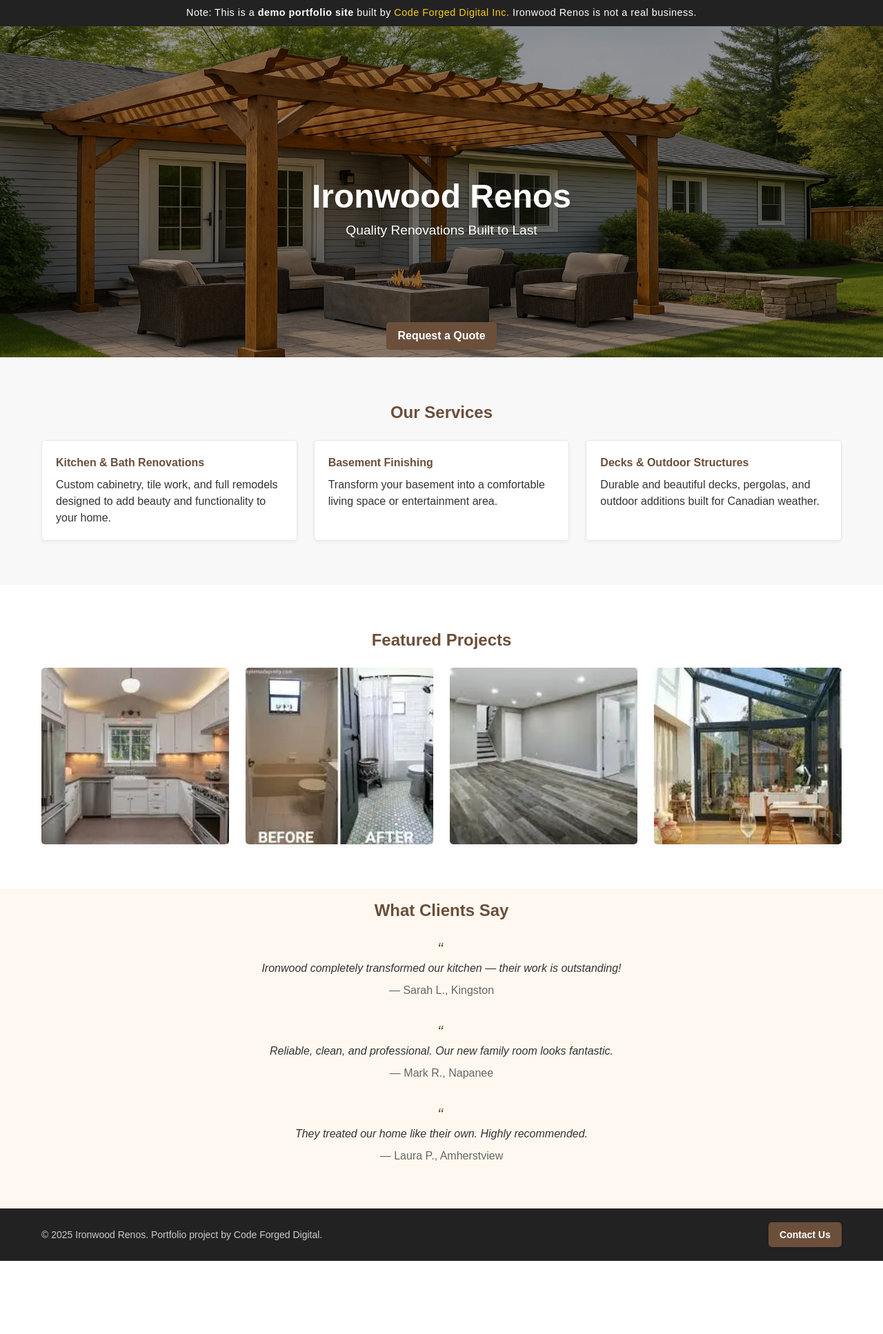
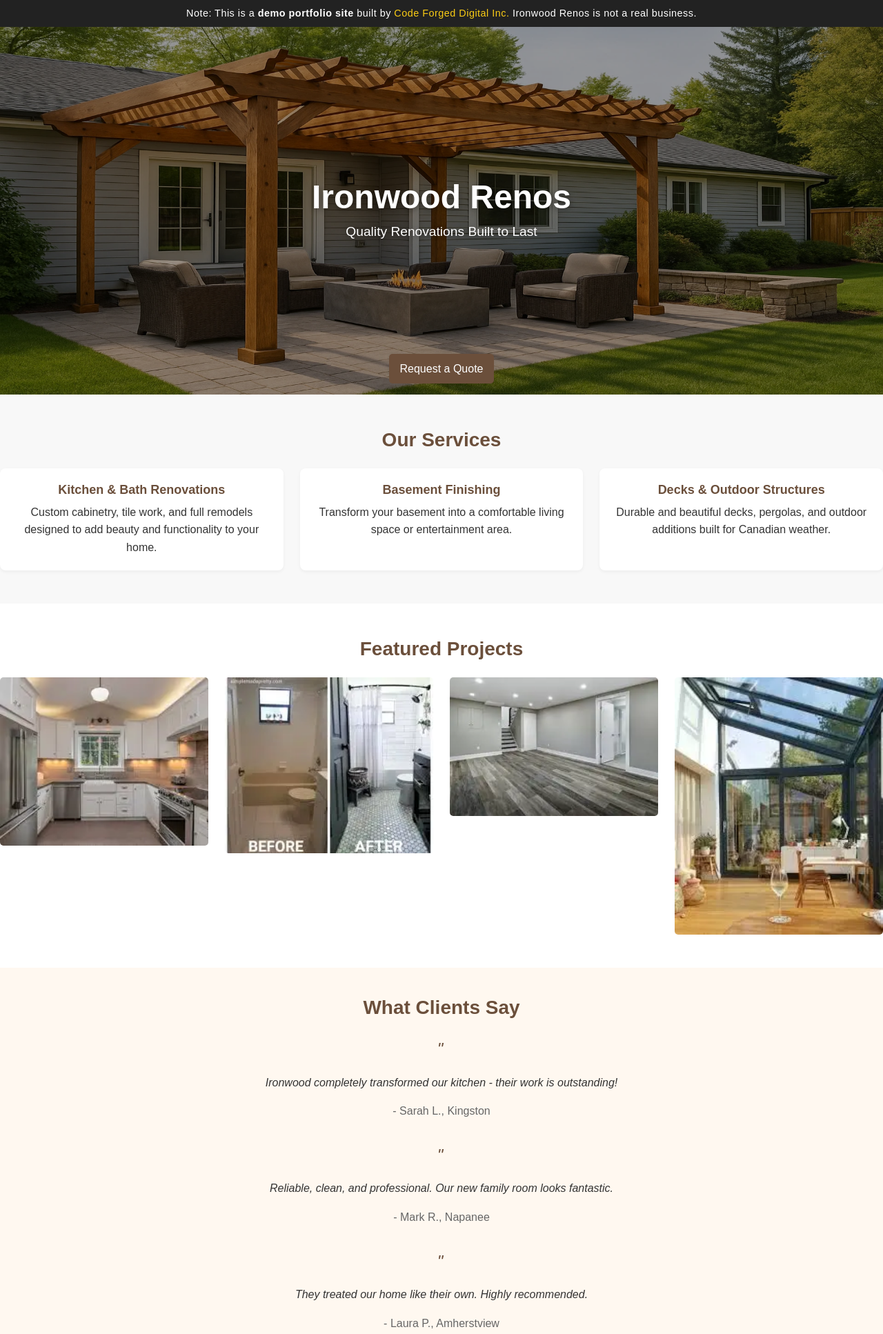
Before and after one commit to DJC339/ironwood-renos, a plain HTML site: page index.html in a window 1280 px wide. Shown: the top 1934 px of the page at 69% size. Before the commit the page ends 1828 px from the top, so only its background shows below. Drawn offline with Linux system fonts and the light colour scheme.

Commit message:
Removed Tailwind and cleaned up code

```diff
--- /dev/null
+++ b/css/style.css
@@ -0,0 +1,141 @@
+/* Ironwood Renos – Plain CSS (Tailwind removed)
+   Focus: same look/feel, fast load, mobile-first */
+
+/* Root tokens */
+:root {
+  --primary: #6b4f3b;
+  --text: #333333;
+  --muted: #666666;
+  --bg: #ffffff;
+  --bg-light: #f8f8f8;
+  --bg-alt: #fff8f0;
+  --footer-bg: #222222;
+  --footer-text: #cccccc;
+
+  --radius-sm: 5px;
+  --radius-md: 8px;
+  --shadow-sm: 0 2px 5px rgba(0,0,0,0.05);
+}
+
+/* Base */
+html { scroll-behavior: smooth; }
+* { box-sizing: border-box; }
+body {
+  margin: 0;
+  background: var(--bg);
+  color: var(--text);
+  font-family: Arial, ui-sans-serif, system-ui, sans-serif;
+  line-height: 1.6;
+}
+img, picture { display: block; max-width: 100%; height: auto; }
+a { color: inherit; text-decoration: none; }
+a:focus-visible { outline: 2px solid var(--primary); outline-offset: 2px; border-radius: 2px; }
+
+/* Typography */
+h1, h2, h3 { line-height: 1.25; }
+h1 { font-size: clamp(1.75rem, 5.5vw, 2.25rem); }
+h2 { font-size: clamp(1.25rem, 3.5vw, 1.75rem); }
+h3 { font-size: 1.125rem; }
+
+/* Accessibility */
+.skip-link {
+  position: absolute; left: -9999px; top: auto; width: 1px; height: 1px; overflow: hidden;
+}
+.skip-link:focus {
+  position: absolute; left: 1rem; top: 1rem; width: auto; height: auto;
+  padding: .5rem .75rem; background: #000; color: #fff; border-radius: 4px; z-index: 50;
+}
+
+/* Layout helpers */
+.container { max-width: 1200px; margin-inline: auto; padding-inline: 20px; }
+.section { padding-block: 3rem; }
+.section-title { margin: 0 0 1.5rem; text-align: center; font-weight: 600; font-size: clamp(1.25rem, 2.5vw, 1.75rem); color: var(--primary); }
+
+/* Notice banner */
+.notice-banner {
+  background: #222; color: #fff; text-align: center;
+  padding: 0.5rem 1rem; font-size: 0.9rem; letter-spacing: 0.5px;
+}
+.notice-banner a { color: #facc15; }
+
+/* Hero */
+.hero { position: relative; color: #fff; text-align: center; }
+.hero-wrap { position: relative; width: 100%; aspect-ratio: 12 / 5; max-height: 100vh; overflow: hidden; }
+.hero-wrap img { width: 100%; height: 100%; object-fit: cover; }
+.hero-backdrop { position: absolute; inset: 0; background: rgba(0,0,0,0.4); }
+.hero-overlay {
+  position: absolute; inset: 0; display: flex; flex-direction: column; align-items: center; justify-content: center;
+  padding-inline: 1rem;
+}
+.hero h1 { margin: 0 0 .5rem; font-weight: 600; font-size: clamp(1.875rem, 6vw, 3rem); line-height: 1.1; text-shadow: 0 2px 8px rgba(0,0,0,.4); }
+.hero p { margin: 0; font-size: clamp(1rem, 2.6vw, 1.2rem); text-shadow: 0 1px 6px rgba(0,0,0,.35); }
+.hero-cta { position: absolute; left: 0; right: 0; bottom: 1rem; display: flex; justify-content: center; }
+
+/* Buttons */
+.btn-primary-sm {
+  display: inline-block;
+  background: var(--primary); color: #fff;
+  padding: .55rem 1rem; border-radius: var(--radius-sm);
+  box-shadow: var(--shadow-sm);
+  transition: transform .08s ease, filter .15s ease;
+}
+.btn-primary-sm:hover { filter: brightness(1.05); }
+.btn-primary-sm:active { transform: translateY(1px); }
+.btn-primary-sm[aria-disabled="true"] { opacity: .6; pointer-events: none; }
+
+/* Sections with background tints */
+.bg-bg-light { background: var(--bg-light); }
+.bg-bg-alt { background: var(--bg-alt); }
+
+/* Services */
+.cards-grid {
+  display: grid; grid-template-columns: 1fr; gap: 1.25rem; text-align: center;
+}
+@media (min-width: 640px) { .cards-grid { grid-template-columns: repeat(2, 1fr); } }
+@media (min-width: 768px) { .cards-grid { grid-template-columns: repeat(3, 1fr); gap: 1.5rem; } }
+.card {
+  background: #fff; border-radius: var(--radius-md); padding: 1.25rem; box-shadow: var(--shadow-sm);
+}
+.card h3 { margin: 0 0 .5rem; color: var(--primary); font-weight: 600; }
+.card p { margin: 0; }
+
+/* Gallery */
+.gallery-grid {
+  display: grid; gap: 1rem; grid-template-columns: 1fr;
+}
+@media (min-width: 640px) { .gallery-grid { grid-template-columns: repeat(2, 1fr); gap: 1.25rem; } }
+@media (min-width: 768px) { .gallery-grid { grid-template-columns: repeat(3, 1fr); gap: 1.5rem; } }
+@media (min-width: 1024px) { .gallery-grid { grid-template-columns: repeat(4, 1fr); } }
+.img-tile { width: 100%; height: auto; border-radius: var(--radius-sm); display: block; }
+
+/* Testimonials */
+.after-hero { padding-top: 2.5rem; text-align: center; }
+.testimonial { max-width: 60ch; margin: 0 auto 2rem; }
+.testimonial blockquote { margin: 0; font-style: italic; }
+.testimonial figcaption { color: var(--muted); margin-top: .5rem; }
+.testimonial blockquote span[aria-hidden="true"] {
+  vertical-align: top; color: var(--primary); font-size: 1.5rem; margin-right: .25rem;
+}
+
+/* Footer */
+footer { background: var(--footer-bg); color: var(--footer-text); font-size: .95rem; }
+.footer-bar { display: flex; flex-direction: column; align-items: center; justify-content: space-between; gap: 1rem; padding-block: 1.25rem; }
+@media (min-width: 640px) { .footer-bar { flex-direction: row; } }
+
+/* Reduced motion */
+@media (prefers-reduced-motion: reduce) {
+  * { animation-duration: 0.01ms !important; animation-iteration-count: 1 !important; transition-duration: 0.01ms !important; scroll-behavior: auto !important; }
+}
+
+/* Print styles */
+@media print {
+  @page { margin: 12mm; }
+  body { background: #fff; color: #000; }
+  .notice-banner, .hero-cta, .hero-backdrop { display: none !important; }
+  .hero-wrap { aspect-ratio: auto; max-height: none; }
+  .hero-wrap img { display: none; }
+  .bg-bg-light, .bg-bg-alt, footer { background: #fff !important; color: #000 !important; }
+  .btn-primary-sm { background: transparent; color: #000 !important; box-shadow: none; border: 1px solid #000; }
+  .container { max-width: none; padding: 0; }
+  a[href^="http"]::after { content: " (" attr(href) ")"; font-size: 90%; }
+}
--- a/index.html
+++ b/index.html
@@ -5,69 +5,54 @@
   <meta name="viewport" content="width=device-width, initial-scale=1.0" />
   <title>Ironwood Renos</title>
 
-  <!-- Tailwind build -->
   <link rel="preload" as="image" href="images/ironwood-renos-banner.webp"
         imagesrcset="images/ironwood-renos-banner-800.webp 800w, images/ironwood-renos-banner-1200.webp 1200w, images/ironwood-renos-banner-1600.webp 1600w, images/ironwood-renos-banner.webp 1920w"
         imagesizes="100vw"
         fetchpriority="high" />
-  <link rel="stylesheet" href="css/tw.css" />
-  <style>
-    /* Minimal inline styles only for accessibility */
-    .skip-link { position:absolute; left:-9999px; top:auto; width:1px; height:1px; overflow:hidden; }
-    .skip-link:focus { position:absolute; left:1rem; top:1rem; width:auto; height:auto; padding:.5rem .75rem; background:#000; color:#fff; border-radius:4px; z-index:50; }
-  </style>
+  <link rel="stylesheet" href="css/style.css" />
 </head>
 
 <body>
   <a class="skip-link" href="#main-content">Skip to main content</a>
 
   <!-- Demo Notice Banner -->
-  <div style="
-    background: #222;
-    color: #fff;
-    text-align: center;
-    padding: 0.5rem 1rem;
-    font-size: 0.9rem;
-    letter-spacing: 0.5px;
-    font-family: Arial, sans-serif;
-  ">
+  <div class="notice-banner">
     Note: This is a <strong>demo portfolio site</strong> built by
-    <a href="https://www.codeforgeddigital.ca" target="_blank" rel="noopener noreferrer" style="color:#facc15; text-decoration:none;" aria-label="Code Forged Digital (opens in a new tab)">
+    <a href="https://www.codeforgeddigital.ca" target="_blank" rel="noopener noreferrer" aria-label="Code Forged Digital (opens in a new tab)">
       Code Forged Digital Inc.
     </a>
     Ironwood Renos is not a real business.
   </div>
 
-<!-- Hero Section (Tailwind only, compact CTA) -->
+<!-- Hero Section -->
 <main id="main-content">
-<section class="hero relative text-white text-center">
+<section class="hero">
   <!-- Full image with intrinsic dimensions to reserve space -->
-  <div class="hero-wrap w-full aspect-[12/5] max-h-screen overflow-hidden">
+  <div class="hero-wrap">
     <img
       src="images/ironwood-renos-banner.webp"
       srcset="images/ironwood-renos-banner-800.webp 800w, images/ironwood-renos-banner-1200.webp 1200w, images/ironwood-renos-banner-1600.webp 1600w, images/ironwood-renos-banner.webp 1920w"
       sizes="100vw"
       alt=""
-      class="w-full h-full object-cover block"
       width="1920"
       height="800"
       fetchpriority="high"
       loading="eager"
     />
-    <div class="absolute inset-0 bg-black/40" aria-hidden="true"></div>
+    <div class="hero-backdrop" aria-hidden="true"></div>
 
     <!-- Centered text -->
-    <div class="hero-overlay absolute inset-0 flex flex-col justify-center items-center px-4">
-      <h1 class="text-hero-xl font-semibold mb-2 drop-shadow-lg">
+    <div class="hero-overlay">
+      <h1>
         Ironwood Renos
       </h1>
-      <p class="text-lg drop-shadow-md">
+      <p>
         Quality Renovations Built to Last
       </p>
     </div>
 
     <!-- Smaller CTA anchored to bottom -->
-  <div class="hero-cta absolute left-0 right-0 flex justify-center">
+  <div class="hero-cta">
       <a
         href="#contact"
         class="btn-primary-sm"
@@ -80,25 +65,25 @@
 
   <!-- Services Section -->
   <section class="bg-bg-light">
-    <div class="section text-center">
+    <div class="section">
       <h2 class="section-title">Our Services</h2>
 
-      <div class="grid grid-cols-1 sm:grid-cols-2 md:grid-cols-3 gap-5 md:gap-6">
+      <div class="cards-grid">
         <!-- Card -->
         <div class="card">
-          <h3 class="text-primary font-semibold mb-2">Kitchen &amp; Bath Renovations</h3>
+          <h3>Kitchen &amp; Bath Renovations</h3>
           <p>Custom cabinetry, tile work, and full remodels designed to add beauty and functionality to your home.</p>
         </div>
 
         <!-- Card -->
         <div class="card">
-          <h3 class="text-primary font-semibold mb-2">Basement Finishing</h3>
+          <h3>Basement Finishing</h3>
           <p>Transform your basement into a comfortable living space or entertainment area.</p>
         </div>
 
         <!-- Card -->
         <div class="card">
-          <h3 class="text-primary font-semibold mb-2">Decks &amp; Outdoor Structures</h3>
+          <h3>Decks &amp; Outdoor Structures</h3>
           <p>Durable and beautiful decks, pergolas, and outdoor additions built for Canadian weather.</p>
         </div>
       </div>
@@ -110,7 +95,7 @@
     <div class="section">
       <h2 class="section-title">Featured Projects</h2>
 
-      <div class="grid gap-4 sm:gap-5 md:gap-6 grid-cols-1 sm:grid-cols-2 md:grid-cols-3 lg:grid-cols-4">
+      <div class="gallery-grid">
         <picture>
           <source srcset="images/project1.webp" type="image/webp" />
           <img src="images/project1.jpg" alt="Cedar Deck Project" class="img-tile" loading="lazy" decoding="async" width="250" height="202" />
@@ -133,48 +118,45 @@
 
     <!-- Testimonials Section -->
   <section class="bg-bg-alt">
-    <div class="section after-hero text-center">
+    <div class="section after-hero">
       <h2 class="section-title">What Clients Say</h2>
 
-      <figure class="testimonial mb-8">
-        <blockquote class="italic">
-          <span class="align-top text-primary text-2xl mr-1" aria-hidden="true">“</span>
-          <p>Ironwood completely transformed our kitchen — their work is outstanding!</p>
+      <figure class="testimonial">
+        <blockquote>
+          <span aria-hidden="true">"</span>
+          <p>Ironwood completely transformed our kitchen - their work is outstanding!</p>
         </blockquote>
-        <figcaption class="not-italic text-muted block mt-2">— Sarah L., Kingston</figcaption>
-      </figure>
-
-      <figure class="testimonial mb-8">
-        <blockquote class="italic">
-          <span class="align-top text-primary text-2xl mr-1" aria-hidden="true">“</span>
-          <p>Reliable, clean, and professional. Our new family room looks fantastic.</p>
-        </blockquote>
-        <figcaption class="not-italic text-muted block mt-2">— Mark R., Napanee</figcaption>
+        <figcaption>- Sarah L., Kingston</figcaption>
       </figure>
 
       <figure class="testimonial">
-        <blockquote class="italic">
-          <span class="align-top text-primary text-2xl mr-1" aria-hidden="true">“</span>
+        <blockquote>
+          <span aria-hidden="true">"</span>
+          <p>Reliable, clean, and professional. Our new family room looks fantastic.</p>
+        </blockquote>
+        <figcaption>- Mark R., Napanee</figcaption>
+      </figure>
+
+      <figure class="testimonial">
+        <blockquote>
+          <span aria-hidden="true">"</span>
           <p>They treated our home like their own. Highly recommended.</p>
         </blockquote>
-        <figcaption class="not-italic text-muted block mt-2">— Laura P., Amherstview</figcaption>
+        <figcaption>- Laura P., Amherstview</figcaption>
       </figure>
     </div>
   </section>
 
   </main>
   <!-- Footer -->
-  <footer class="bg-footer-bg text-footer-text text-sm">
-    <div class="container py-5 flex flex-col sm:flex-row items-center justify-between">
+  <footer>
+    <div id="contact" class="container footer-bar">
       <p>&copy; 2025 Ironwood Renos. Portfolio project by Code Forged Digital.</p>
 
-      <a href="#" class="mt-4 sm:mt-0 btn-primary-sm" aria-disabled="true" tabindex="-1">
+      <a href="#" class="btn-primary-sm" aria-disabled="true" tabindex="-1">
         Contact Us
       </a>
     </div>
   </footer>
-
-
-
 </body>
 </html>
--- a/postcss.config.js
+++ /dev/null
@@ -1,6 +0,0 @@
-module.exports = {
-  plugins: {
-    tailwindcss: {},
-    autoprefixer: {},
-  },
-}
--- a/tailwind.config.js
+++ /dev/null
@@ -1,46 +0,0 @@
-/** @type {import('tailwindcss').Config} */
-module.exports = {
-  content: ["./index.html"],
-  theme: {
-    container: {
-      center: true,
-      padding: "20px",
-      screens: { xl: "1200px" }
-    },
-    extend: {
-      colors: {
-        // Brand & UI
-        primary: "#6b4f3b",
-        text: "#333333",
-        muted: "#666666",
-        bg: {
-          DEFAULT: "#ffffff",
-          light: "#f8f8f8",
-          alt: "#fff8f0",
-          form: "#f2f2f2"
-        },
-        footer: {
-          bg: "#222222",
-          text: "#cccccc"
-        },
-        white: "#ffffff"
-      },
-      fontFamily: {
-        body: ['Arial', 'ui-sans-serif', 'system-ui', 'sans-serif']
-      },
-      fontSize: {
-        base: ["1rem", { lineHeight: "1.6" }],
-        lg: ["1.2rem", { lineHeight: "1.6" }],
-        "hero-xl": ["3rem", { lineHeight: "1.1" }]
-      },
-      borderRadius: {
-        sm: "5px",
-        md: "8px"
-      },
-      boxShadow: {
-        sm: "0 2px 5px rgba(0,0,0,0.05)"
-      }
-    }
-  },
-  plugins: []
-}
```
Also changed, not shown: package.json (deleted, +0 -18 lines), README.md, css/tw.css (deleted), images/CodeForgedDigital_Banner.webp (deleted), src/tailwind.css (deleted), 1 other file.
